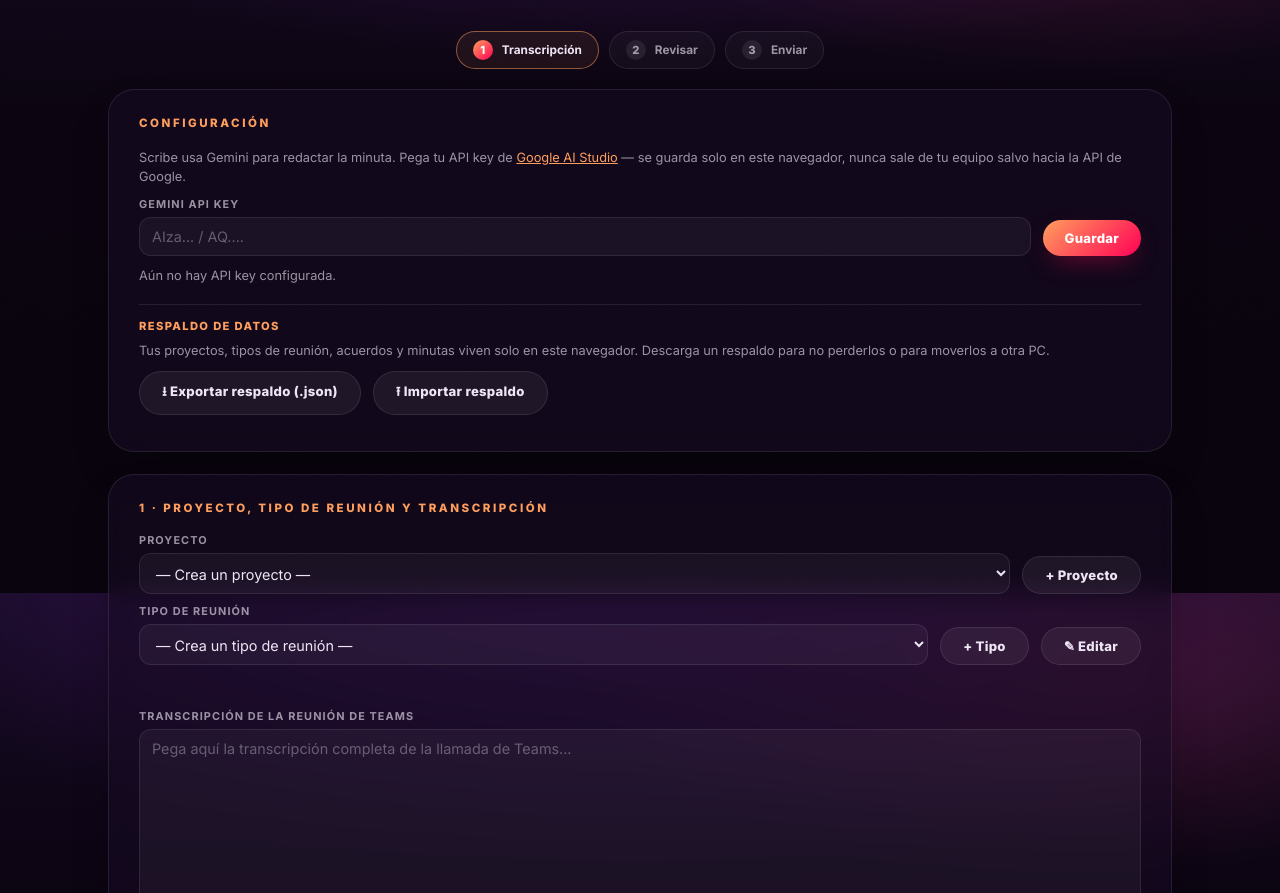
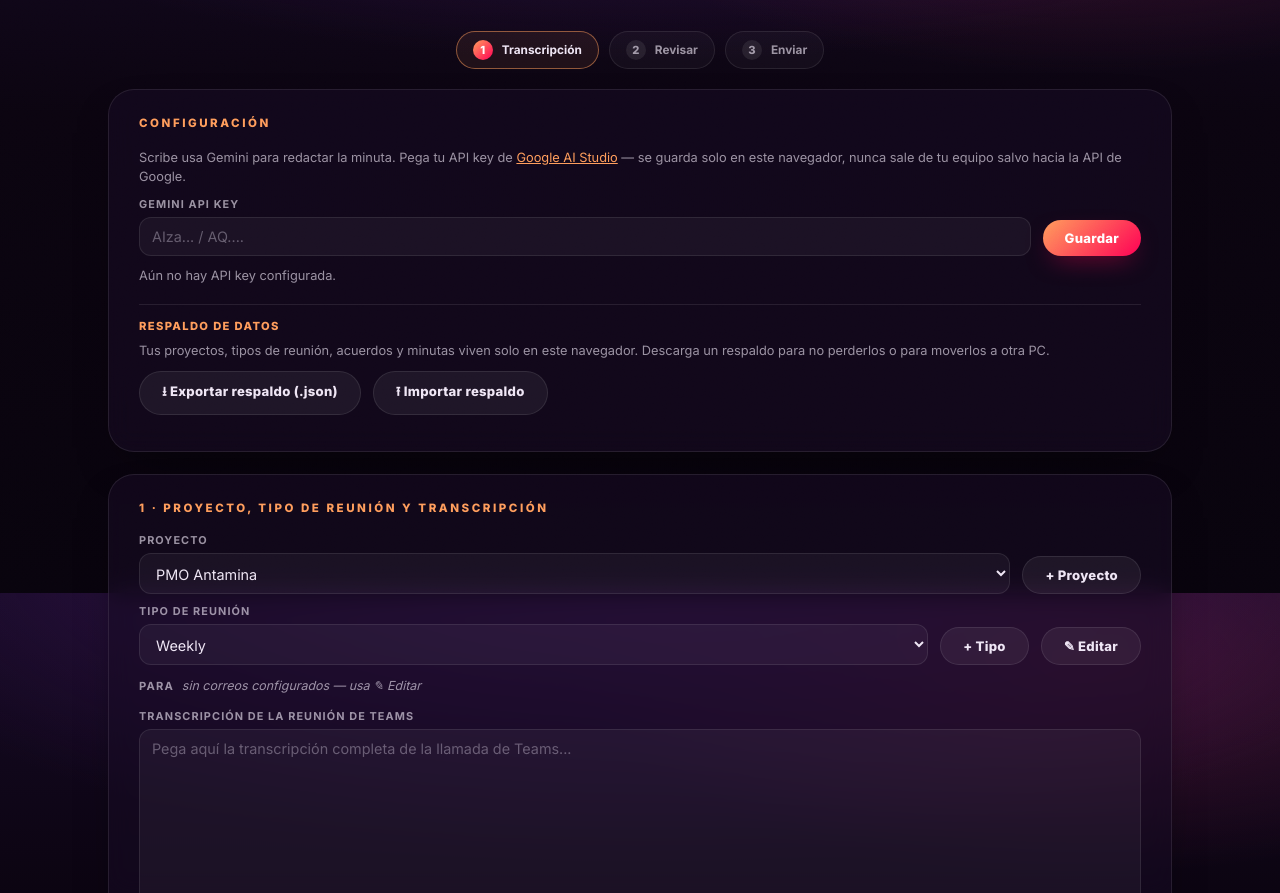
Before and after one commit to nelson2206/minutas-pmo-antamina, a website: page docs/index.html in a window 1280 px wide. Shown: the part 207-1100 px from the top of the page. Drawn offline with Linux system fonts and the light colour scheme.

Commit message:
Carga inicial con tipos de reunion base: Weekly y Comite de gestion de la OTA
En una instalacion nueva (sin datos) la app arranca con el proyecto
"PMO Antamina" y esos dos tipos de reunion listos. Solo corre cuando no
hay proyectos, asi no pisa datos existentes ni duplica. Cache-bust v4.

Co-Authored-By: Claude Fable 5 <noreply@anthropic.com>

```diff
--- a/docs/app.js
+++ b/docs/app.js
@@ -38,6 +38,17 @@ function migrar() {
     LS.setSeries(series);
   }
   localStorage.setItem('scribe_schema', '2');
+}
+
+// Carga inicial: en una instalación nueva (sin datos) deja listos los tipos de reunión base
+function seedInicial() {
+  if (LS.projects().length) return;
+  const pid = genId();
+  LS.setProjects([{ id: pid, nombre: 'PMO Antamina' }]);
+  LS.setSeries([
+    { id: genId(), projectId: pid, nombre: 'Weekly', stakeholders: [] },
+    { id: genId(), projectId: pid, nombre: 'Comité de gestión de la OTA', stakeholders: [] },
+  ]);
 }
 
 let projects = [];
@@ -761,6 +772,7 @@ $('importFile').addEventListener('change', e => {
 // ---------- Init ----------
 
 migrar();
+seedInicial();
 cargarProyectos();
 setStep(1);
 if (!LS.key()) { $('panelConfig').classList.remove('hidden'); refreshKeyStatus(); }
--- a/docs/index.html
+++ b/docs/index.html
@@ -10,7 +10,7 @@
 <link rel="preconnect" href="https://fonts.googleapis.com">
 <link rel="preconnect" href="https://fonts.gstatic.com" crossorigin>
 <link href="https://fonts.googleapis.com/css2?family=Inter:wght@400;500;600;700;800;900&display=swap" rel="stylesheet">
-<link rel="stylesheet" href="styles.css?v=3">
+<link rel="stylesheet" href="styles.css?v=4">
 </head>
 <body>
 <div class="grain"></div>
@@ -195,6 +195,6 @@
 <!-- Toasts -->
 <div class="toast-wrap" id="toastWrap"></div>
 
-<script src="app.js?v=3"></script>
+<script src="app.js?v=4"></script>
 </body>
 </html>
```
